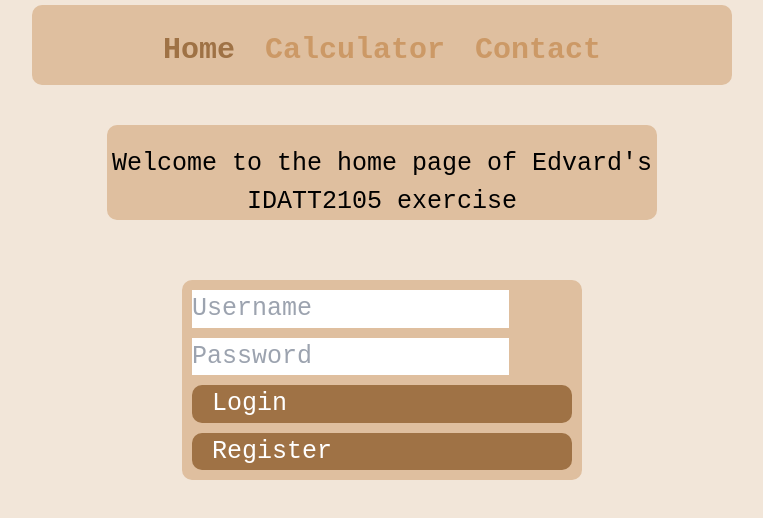
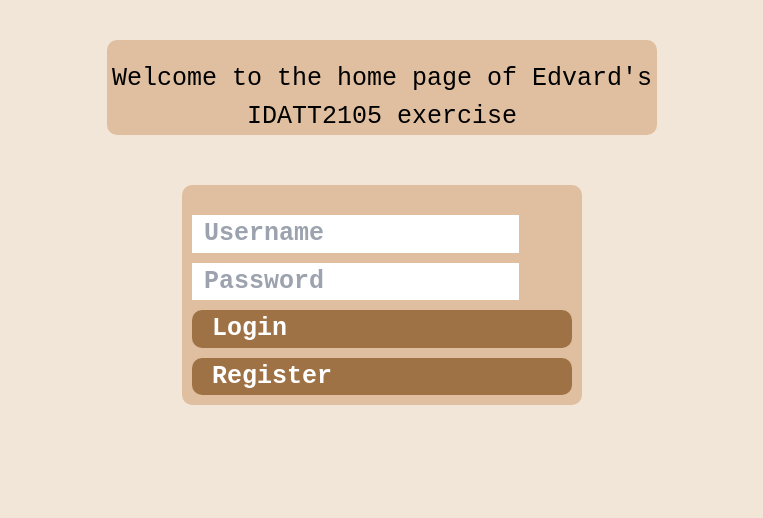
Before and after one commit to ecschoye/idatt2105-full-stack, a Vue app in the folder oving5/Frontend/: page /#/ in a window 1280 px wide. Shown: the top 518 px of the page, without its empty margins (258-1021 px from the left). Built offline with nearby package versions, Linux system fonts and the light colour scheme.

Commit message:
moved navbar files to its own component

```diff
--- a/oving5/Frontend/src/App.vue
+++ b/oving5/Frontend/src/App.vue
@@ -1,12 +1,5 @@
 <template>
   <body>
-    <nav class="h-20 min-w-[700px]">
-      <ul>
-        <li><router-link to="/">Home</router-link></li>
-        <li><router-link to="/calculator">Calculator</router-link></li>
-        <li><router-link to="/contact">Contact</router-link></li>
-      </ul>
-    </nav>
     <router-view />
   </body>
 </template>
@@ -21,46 +14,4 @@ body {
   min-height: 500px;
   flex-direction: column;
 }
-
-nav {
-  padding: 30px;
-  display: flex;
-  align-self: center;
-  align-items: center;
-  justify-content: center;
-  background: #dfbf9f;
-  height: 50px;
-  min-width: 50%;
-  margin-top: 5px;
-  border-radius: 10px;
-}
-
-nav a {
-  font-weight: bold;
-  color: #cc9966;
-}
-
-nav a.router-link-exact-active {
-  color: #9f7245;
-}
-
-ul {
-  display: flex;
-  justify-content: center;
-  margin: 0;
-  padding: 0 10px;
-  height: 100%;
-}
-
-li {
-  display: flex;
-  flex-wrap: wrap;
-  justify-content: center;
-  align-content: center;
-  list-style: none;
-  margin: 10px;
-  padding: 5px;
-  font-family: "Courier New", Courier, monospace;
-  font-size: 30px;
-}
 </style>
--- a/oving5/Frontend/src/components/CalculatorComponent.vue
+++ b/oving5/Frontend/src/components/CalculatorComponent.vue
@@ -1,4 +1,5 @@
 <template>
+  <Navbar />
   <div class="h-screen">
     <div class="max-w-screen-lg mx-auto px-4 py-8">
       <p class="text-center text-3xl font-bold mb-4">Calculator</p>
@@ -59,8 +60,10 @@
 <script>
 import axios from "axios";
 import { useTokenStore } from "@/store/token";
+import Navbar from "./NavbarComponent.vue";
 
 export default {
+  components: { Navbar },
   name: "CalculatorComponent",
   props: {
     msg: String,
--- a/oving5/Frontend/src/components/ContactComponent.vue
+++ b/oving5/Frontend/src/components/ContactComponent.vue
@@ -1,4 +1,5 @@
 <template>
+  <Navbar />
   <div class="form-container">
     <div class="title">
       <h2>Form</h2>
@@ -61,6 +62,7 @@
 
 <script>
 import axios from "axios";
+import Navbar from "./NavbarComponent.vue";
 
 var validEmailRegex =
   /^[a-zA-Z0-9.!#$%&'*+/=?^_`{|}~-]+@[a-zA-Z0-9](?:[a-zA-Z0-9-]{0,61}[a-zA-Z0-9])?(?:\.[a-zA-Z]{1,})$/;
@@ -77,6 +79,9 @@ export default {
       success: false,
       successText: "Success!",
     };
+  },
+  components: {
+    Navbar,
   },
   methods: {
     getData() {
--- a/oving5/Frontend/src/components/HomeComponent.vue
+++ b/oving5/Frontend/src/components/HomeComponent.vue
@@ -1,4 +1,7 @@
 <template>
+  <template v-if="user">
+    <Navbar />
+  </template>
   <div class="home">
     <h1>Welcome to the home page of Edvard's IDATT2105 exercise</h1>
   </div>
@@ -6,10 +9,20 @@
     <p v-if="user" id="login-success">Hello {{ this.username }}</p>
     <div v-if="!user" class="login-section">
       <div id="username">
-        <input type="text" v-model="username" placeholder="Username" />
+        <input
+          class="pl-3"
+          type="text"
+          v-model="username"
+          placeholder="Username"
+        />
       </div>
       <div id="password">
-        <input type="password" v-model="password" placeholder="Password" />
+        <input
+          class="pl-3"
+          type="password"
+          v-model="password"
+          placeholder="Password"
+        />
       </div>
       <div id="login">
         <button @click="login()">Login</button>
@@ -20,7 +33,7 @@
       <p id="error">
         {{ error }}
       </p>
-      <p id="loginInfo">
+      <p class="pl-3" id="loginInfo">
         {{ loginInfo }}
       </p>
     </div>
@@ -34,11 +47,15 @@
 import axios from "axios";
 import { useTokenStore } from "@/store/token";
 import { getUserInfo } from "/httputils.js";
+import Navbar from "./NavbarComponent.vue";
 
 export default {
   name: "HomeComponent",
   props: {
     msg: String,
+  },
+  components: {
+    Navbar,
   },
   setup() {
     const tokenStore = useTokenStore();
@@ -137,14 +154,15 @@ export default {
 }
 
 .main {
-  padding-top: px;
+  padding-top: 20px;
   font-family: "Courier New", Courier, monospace;
   font-size: 25px;
+  font-weight: bold;
   background-color: #dfbf9f;
   max-width: 550px;
   width: 400px;
   max-height: fit-content;
-  margin: 20px auto;
+  margin: 10px auto;
   border-radius: 10px;
 }
 
--- /dev/null
+++ b/oving5/Frontend/src/components/NavbarComponent.vue
@@ -0,0 +1,55 @@
+<template>
+  <nav class="h-20 min-w-[700px]">
+    <ul>
+      <li><router-link to="/">Home</router-link></li>
+      <li><router-link to="/calculator">Calculator</router-link></li>
+      <li><router-link to="/contact">Contact</router-link></li>
+    </ul>
+  </nav>
+</template>
+
+<style scoped>
+nav {
+  padding: 30px;
+  display: flex;
+  align-self: center;
+  align-items: center;
+  justify-content: center;
+  background: #dfbf9f;
+  height: 50px;
+  min-width: 50%;
+  margin-top: 5px;
+  border-radius: 10px;
+}
+
+nav a {
+  font-weight: bold;
+  color: #cc9966;
+}
+
+nav a.router-link-exact-active {
+  color: #9f7245;
+}
+
+ul {
+  display: flex;
+  justify-content: center;
+  margin: 0;
+  padding: 0 10px;
+  height: 100%;
+}
+
+li {
+  display: flex;
+  flex-wrap: wrap;
+  justify-content: center;
+  align-content: center;
+  list-style: none;
+  margin: 10px;
+  padding: 5px;
+  font-family: "Courier New", Courier, monospace;
+  font-size: 30px;
+}
+</style>
+
+<script></script>
```
